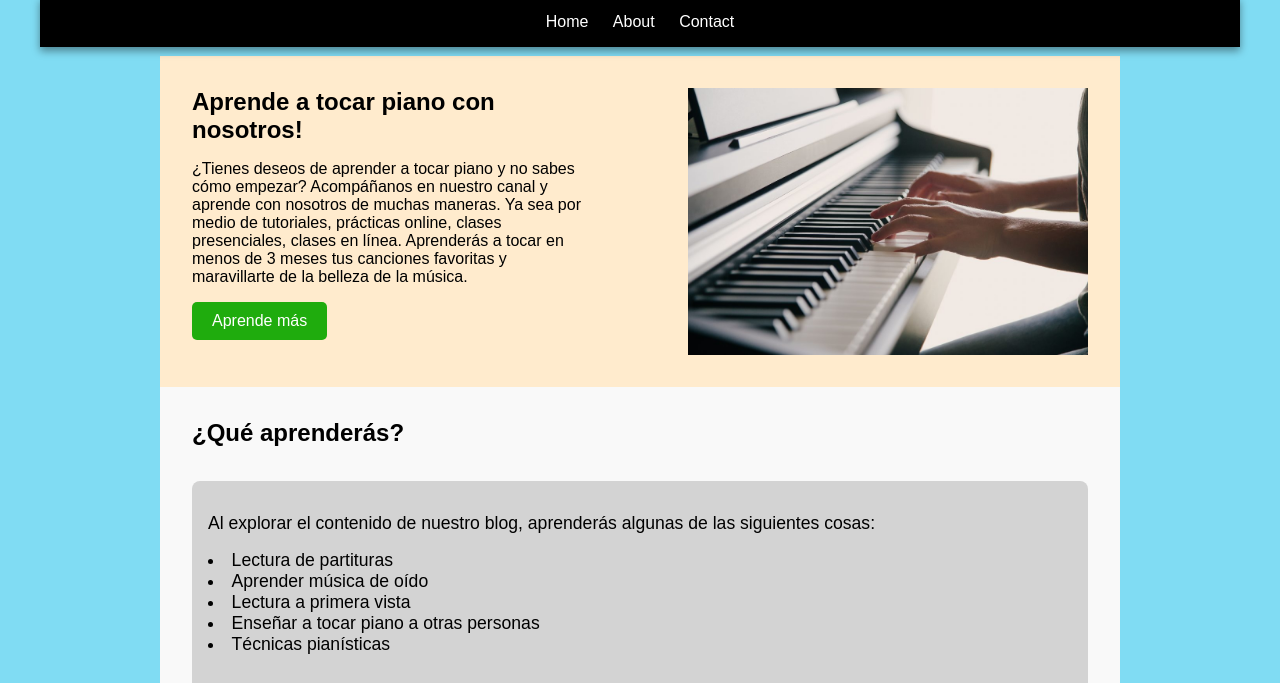
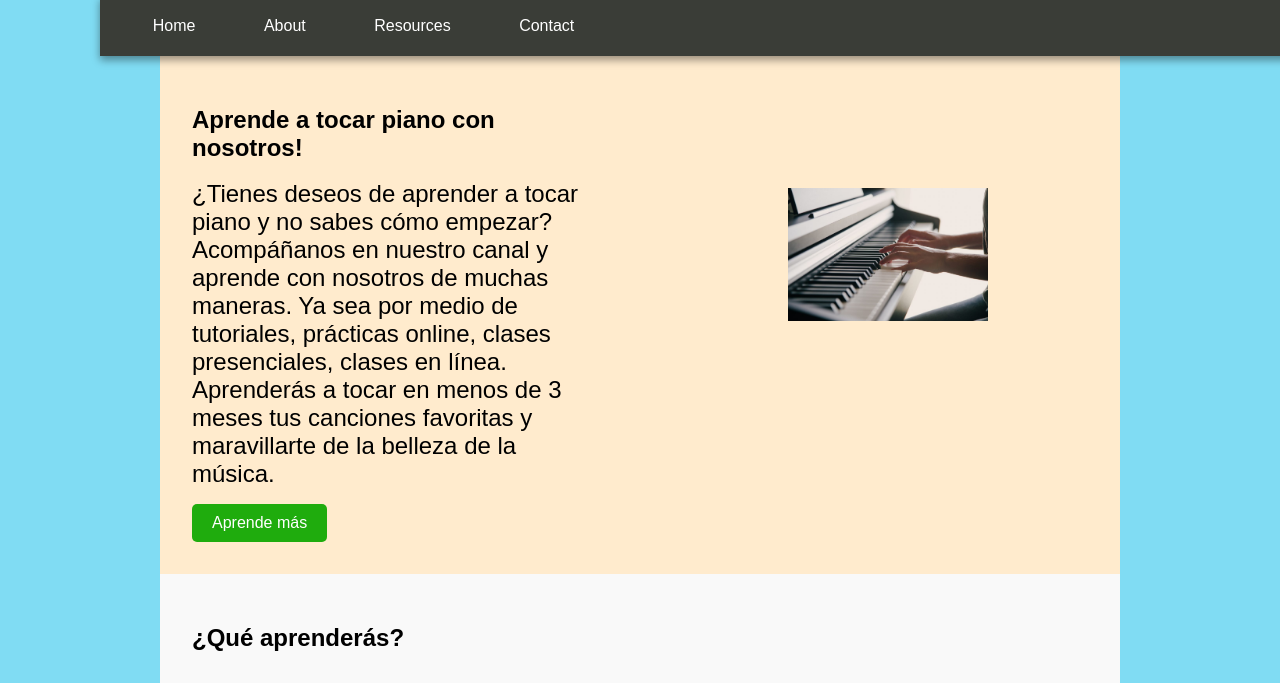
Before and after one commit to GustavoLuna96/funval-n1, a plain HTML site: page practica3/practica-3.html in a window 1280 px wide. Shown: the part 104-787 px from the top of the page. Drawn offline with Linux system fonts and the light colour scheme.

Commit message:
adjustments

```diff
--- a/practica3/practica-3.css
+++ b/practica3/practica-3.css
@@ -5,8 +5,10 @@
 }
 
 img {
-    width: 100%;
-    display: block;
+    width: 200px;
+ position: relative;
+ top: 100px;
+
 }
 
 h1 {
@@ -23,30 +25,36 @@ header {
     width: 100%;
     max-width: 1400px;
     position: fixed;
-    top: 0;
+    top: 0px;
     left: 0;
+
     right: 0;
     margin: 0 auto;
     z-index: 1000;
     padding: 0;
-    box-sizing: border-box;
+
+    gap: 55px;
+    display: flex;
+    flex-direction: column;
 }
 
 
 .nav {
-    background-color: black;
+    background-color: #3A3D37;
     color: white;
-    padding: 1rem;
-    text-align: center;
+    padding: 1.3rem;
+   position: absolute;
     box-shadow: 0 4px 8px rgba(0, 0, 0, 0.4);
     width: 100%;
     max-width: 1200px;
-    margin: 0 auto;
+    margin-top: 100px;
+    margin-left: 100px;
+
 }
 
 .nav a {
     color: white;
-    margin: 0 10px;
+    margin: 1rem 2rem;
     text-decoration: none;
 }
 
@@ -69,21 +77,23 @@ header {
     padding: 2rem;
 }
 
-.hero_text_box {
+.containerFirstParagraph{
     flex: 1;
     margin-right: 2rem;
     background-color: blanchedalmond;
+    padding: 2rem;
 }
 
-.hero_image_box {
+.firstSectionPic {
     flex: 1;
     display: flex;
     justify-content: center;
     align-items: center;
     background-color: blanchedalmond;
+    padding: 2rem;
 }
 
-.hero_text h2 {
+.firstParagraphText h2 {
     margin-bottom: 1rem;
     font-size: 1.5rem;
 }
@@ -112,6 +122,7 @@ body {
 .second_section {
     padding: 2rem;
     background-color: #f9f9f9;
+
 }
 
 .second_section h2 {
@@ -160,3 +171,8 @@ main {
 section {
     margin-bottom: 0;
 }
+
+p{
+
+    font-size: 1.5rem;
+}
--- a/practica3/practica-3.html
+++ b/practica3/practica-3.html
@@ -13,6 +13,7 @@
         <nav class="nav">
             <a href="#">Home</a>
             <a href="#">About</a>
+            <a href="#">Resources</a>
             <a href="#">Contact</a>
         </nav>
     </header>
@@ -20,27 +21,29 @@
     <div class="container">
         <main>
             <section class="first_section">
-                <div class="content_box hero_text_box">
-                    <div class="hero_text">
-                        <h2>Aprende a tocar piano con nosotros!</h2>
+                <div class="containerFirstParagraph">
+                <br>
+                        <h2>Aprende a tocar piano con nosotros!</h2><br>
                         <p>
                             ¿Tienes deseos de aprender a tocar piano y no sabes cómo empezar? Acompáñanos en nuestro canal y aprende con nosotros de muchas maneras. Ya sea por medio de tutoriales, prácticas online, clases presenciales, clases en línea. Aprenderás a tocar en menos de 3 meses tus canciones favoritas y maravillarte de la belleza de la música.
                         </p>
                         <button>Aprende más</button>
-                    </div>
+
                 </div>
 
-                <div class="content_box hero_image_box">
-                    <div class="hero_image">
+                <div class="firstSectionPic">
+
                         <img src="resources/tocarpiano.jpg" alt="Piano" />
-                    </div>
+
                 </div>
             </section>
 
             <section class="second_section">
+                <br>
                 <h2>¿Qué aprenderás?</h2><br>
                 <div id="beneficios">
                     <p>Al explorar el contenido de nuestro blog, aprenderás algunas de las siguientes cosas:<br></p>
+                    <br>
                     <ul>
                         <li>Lectura de partituras</li>
                         <li>Aprender música de oído</li>
```
